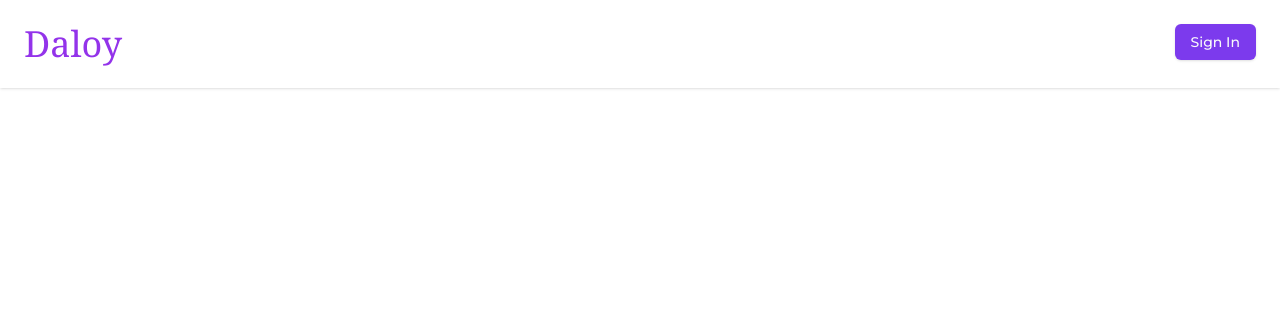
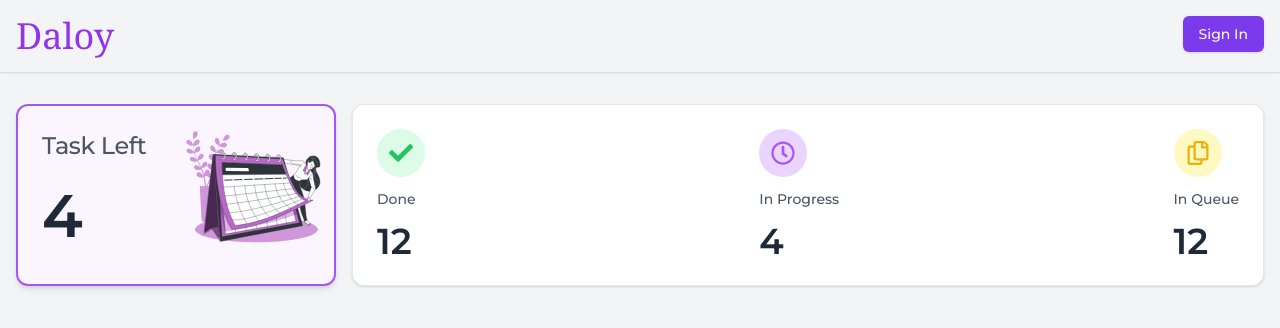
Before and after one commit to kharljhon14/daloy, a Next.js app: page / in a window 1280 px wide. Shown: the top 328 px of the page. Built offline with nearby package versions, Linux system fonts and the light colour scheme; a web font is replaced by a local one.

Commit message:
[Feat] Task summaries

```diff
--- a/package.json
+++ b/package.json
@@ -10,6 +10,7 @@
   },
   "dependencies": {
     "@radix-ui/react-slot": "^1.1.1",
+    "@tanstack/react-table": "^8.20.6",
     "class-variance-authority": "^0.7.1",
     "clsx": "^2.1.1",
     "lucide-react": "^0.474.0",
@@ -17,6 +18,7 @@
     "next-themes": "^0.4.4",
     "react": "^19.0.0",
     "react-dom": "^19.0.0",
+    "react-icons": "^5.4.0",
     "tailwind-merge": "^2.6.0",
     "tailwindcss-animate": "^1.0.7"
   },
--- a/src/app/layout.tsx
+++ b/src/app/layout.tsx
@@ -15,9 +15,9 @@
 }>) {
   return (
     <html lang="en">
-      <body className="antialiased">
+      <body className="antialiased bg-gray-100">
         <Header />
-        {children}
+        <main className="px-4 my-8 w-screen">{children}</main>
       </body>
     </html>
   );
--- a/src/app/page.tsx
+++ b/src/app/page.tsx
@@ -1,6 +1,9 @@
-import { Button } from '@/components/ui/button';
-import Image from 'next/image';
+import TaskSummaries from '@/features/overview-metrics/task-summaries';
 
 export default function Home() {
-  return <main></main>;
+  return (
+    <>
+      <TaskSummaries />
+    </>
+  );
 }
--- /dev/null
+++ b/src/components/ui/card.tsx
@@ -0,0 +1,76 @@
+import * as React from "react"
+
+import { cn } from "@/lib/utils"
+
+const Card = React.forwardRef<
+  HTMLDivElement,
+  React.HTMLAttributes<HTMLDivElement>
+>(({ className, ...props }, ref) => (
+  <div
+    ref={ref}
+    className={cn(
+      "rounded-xl border bg-card text-card-foreground shadow",
+      className
+    )}
+    {...props}
+  />
+))
+Card.displayName = "Card"
+
+const CardHeader = React.forwardRef<
+  HTMLDivElement,
+  React.HTMLAttributes<HTMLDivElement>
+>(({ className, ...props }, ref) => (
+  <div
+    ref={ref}
+    className={cn("flex flex-col space-y-1.5 p-6", className)}
+    {...props}
+  />
+))
+CardHeader.displayName = "CardHeader"
+
+const CardTitle = React.forwardRef<
+  HTMLDivElement,
+  React.HTMLAttributes<HTMLDivElement>
+>(({ className, ...props }, ref) => (
+  <div
+    ref={ref}
+    className={cn("font-semibold leading-none tracking-tight", className)}
+    {...props}
+  />
+))
+CardTitle.displayName = "CardTitle"
+
+const CardDescription = React.forwardRef<
+  HTMLDivElement,
+  React.HTMLAttributes<HTMLDivElement>
+>(({ className, ...props }, ref) => (
+  <div
+    ref={ref}
+    className={cn("text-sm text-muted-foreground", className)}
+    {...props}
+  />
+))
+CardDescription.displayName = "CardDescription"
+
+const CardContent = React.forwardRef<
+  HTMLDivElement,
+  React.HTMLAttributes<HTMLDivElement>
+>(({ className, ...props }, ref) => (
+  <div ref={ref} className={cn("p-6 pt-0", className)} {...props} />
+))
+CardContent.displayName = "CardContent"
+
+const CardFooter = React.forwardRef<
+  HTMLDivElement,
+  React.HTMLAttributes<HTMLDivElement>
+>(({ className, ...props }, ref) => (
+  <div
+    ref={ref}
+    className={cn("flex items-center p-6 pt-0", className)}
+    {...props}
+  />
+))
+CardFooter.displayName = "CardFooter"
+
+export { Card, CardHeader, CardFooter, CardTitle, CardDescription, CardContent }
--- /dev/null
+++ b/src/components/ui/table.tsx
@@ -0,0 +1,120 @@
+import * as React from "react"
+
+import { cn } from "@/lib/utils"
+
+const Table = React.forwardRef<
+  HTMLTableElement,
+  React.HTMLAttributes<HTMLTableElement>
+>(({ className, ...props }, ref) => (
+  <div className="relative w-full overflow-auto">
+    <table
+      ref={ref}
+      className={cn("w-full caption-bottom text-sm", className)}
+      {...props}
+    />
+  </div>
+))
+Table.displayName = "Table"
+
+const TableHeader = React.forwardRef<
+  HTMLTableSectionElement,
+  React.HTMLAttributes<HTMLTableSectionElement>
+>(({ className, ...props }, ref) => (
+  <thead ref={ref} className={cn("[&_tr]:border-b", className)} {...props} />
+))
+TableHeader.displayName = "TableHeader"
+
+const TableBody = React.forwardRef<
+  HTMLTableSectionElement,
+  React.HTMLAttributes<HTMLTableSectionElement>
+>(({ className, ...props }, ref) => (
+  <tbody
+    ref={ref}
+    className={cn("[&_tr:last-child]:border-0", className)}
+    {...props}
+  />
+))
+TableBody.displayName = "TableBody"
+
+const TableFooter = React.forwardRef<
+  HTMLTableSectionElement,
+  React.HTMLAttributes<HTMLTableSectionElement>
+>(({ className, ...props }, ref) => (
+  <tfoot
+    ref={ref}
+    className={cn(
+      "border-t bg-muted/50 font-medium [&>tr]:last:border-b-0",
+      className
+    )}
+    {...props}
+  />
+))
+TableFooter.displayName = "TableFooter"
+
+const TableRow = React.forwardRef<
+  HTMLTableRowElement,
+  React.HTMLAttributes<HTMLTableRowElement>
+>(({ className, ...props }, ref) => (
+  <tr
+    ref={ref}
+    className={cn(
+      "border-b transition-colors hover:bg-muted/50 data-[state=selected]:bg-muted",
+      className
+    )}
+    {...props}
+  />
+))
+TableRow.displayName = "TableRow"
+
+const TableHead = React.forwardRef<
+  HTMLTableCellElement,
+  React.ThHTMLAttributes<HTMLTableCellElement>
+>(({ className, ...props }, ref) => (
+  <th
+    ref={ref}
+    className={cn(
+      "h-10 px-2 text-left align-middle font-medium text-muted-foreground [&:has([role=checkbox])]:pr-0 [&>[role=checkbox]]:translate-y-[2px]",
+      className
+    )}
+    {...props}
+  />
+))
+TableHead.displayName = "TableHead"
+
+const TableCell = React.forwardRef<
+  HTMLTableCellElement,
+  React.TdHTMLAttributes<HTMLTableCellElement>
+>(({ className, ...props }, ref) => (
+  <td
+    ref={ref}
+    className={cn(
+      "p-2 align-middle [&:has([role=checkbox])]:pr-0 [&>[role=checkbox]]:translate-y-[2px]",
+      className
+    )}
+    {...props}
+  />
+))
+TableCell.displayName = "TableCell"
+
+const TableCaption = React.forwardRef<
+  HTMLTableCaptionElement,
+  React.HTMLAttributes<HTMLTableCaptionElement>
+>(({ className, ...props }, ref) => (
+  <caption
+    ref={ref}
+    className={cn("mt-4 text-sm text-muted-foreground", className)}
+    {...props}
+  />
+))
+TableCaption.displayName = "TableCaption"
+
+export {
+  Table,
+  TableHeader,
+  TableBody,
+  TableFooter,
+  TableHead,
+  TableRow,
+  TableCell,
+  TableCaption,
+}
--- a/src/features/common/header.tsx
+++ b/src/features/common/header.tsx
@@ -3,7 +3,7 @@
 
 export default function Header() {
   return (
-    <header className="shadow p-6 flex justify-between">
+    <header className="shadow p-4 flex justify-between">
       <Link
         href="/"
         aria-label="Daloy - Home"
--- /dev/null
+++ b/src/features/overview-metrics/task-summaries.tsx
@@ -0,0 +1,58 @@
+import { Card, CardContent, CardHeader, CardTitle } from '@/components/ui/card';
+import Image from 'next/image';
+import { FaCheck, FaRegClock, FaRegCopy, FaRegPaperPlane } from 'react-icons/fa';
+
+export default function TaskSummaries() {
+  return (
+    <div className="flex flex-col md:flex-row gap-4">
+      <Card className="flex-1 border-2 border-purple-500 bg-purple-50 max-w-xs relative shadow-md w-full mx-auto">
+        <div className="absolute right-0 top-0 bottom-0">
+          <Image
+            width={160}
+            height={160}
+            src="/calendar.svg"
+            alt="calendar"
+          />
+        </div>
+        <CardHeader>
+          <CardTitle className="text-gray-600 font-medium text-lg">
+            <div className="flex items-center justify-between">
+              <span className="text-2xl">Task Left</span>
+            </div>
+          </CardTitle>
+        </CardHeader>
+        <CardContent className="flex items-center">
+          <span className="text-6xl font-semibold text-gray-800">4</span>
+        </CardContent>
+      </Card>
+
+      <Card className="flex-1">
+        <CardHeader>
+          <div className="flex items-center justify-between">
+            <div className="flex flex-col gap-y-3">
+              <div className="rounded-full p-3 bg-green-100 flex items-center justify-center w-fit">
+                <FaCheck className="text-green-500 text-2xl" />
+              </div>
+              <p className="text-gray-600 font-medium text-sm">Done</p>
+              <span className="text-4xl font-semibold text-gray-800">12</span>
+            </div>
+            <div className="flex flex-col gap-y-3">
+              <div className="rounded-full p-3 bg-purple-200 flex items-center justify-center w-fit">
+                <FaRegClock className="text-purple-500 text-2xl" />
+              </div>
+              <p className="text-gray-600 font-medium text-wrap text-sm">In Progress</p>
+              <span className="text-4xl font-semibold text-gray-800">4</span>
+            </div>
+            <div className="flex flex-col gap-y-3">
+              <div className="rounded-full p-3 bg-yellow-100 flex items-center justify-center w-fit">
+                <FaRegCopy className="text-yellow-500 text-2xl" />
+              </div>
+              <p className="text-gray-600 font-medium text-sm">In Queue</p>
+              <span className="text-4xl font-semibold text-gray-800">12</span>
+            </div>
+          </div>
+        </CardHeader>
+      </Card>
+    </div>
+  );
+}
```
Also changed, not shown: public/calendar.svg (added), 1 other file (tests, documents, lock files or other folders).
